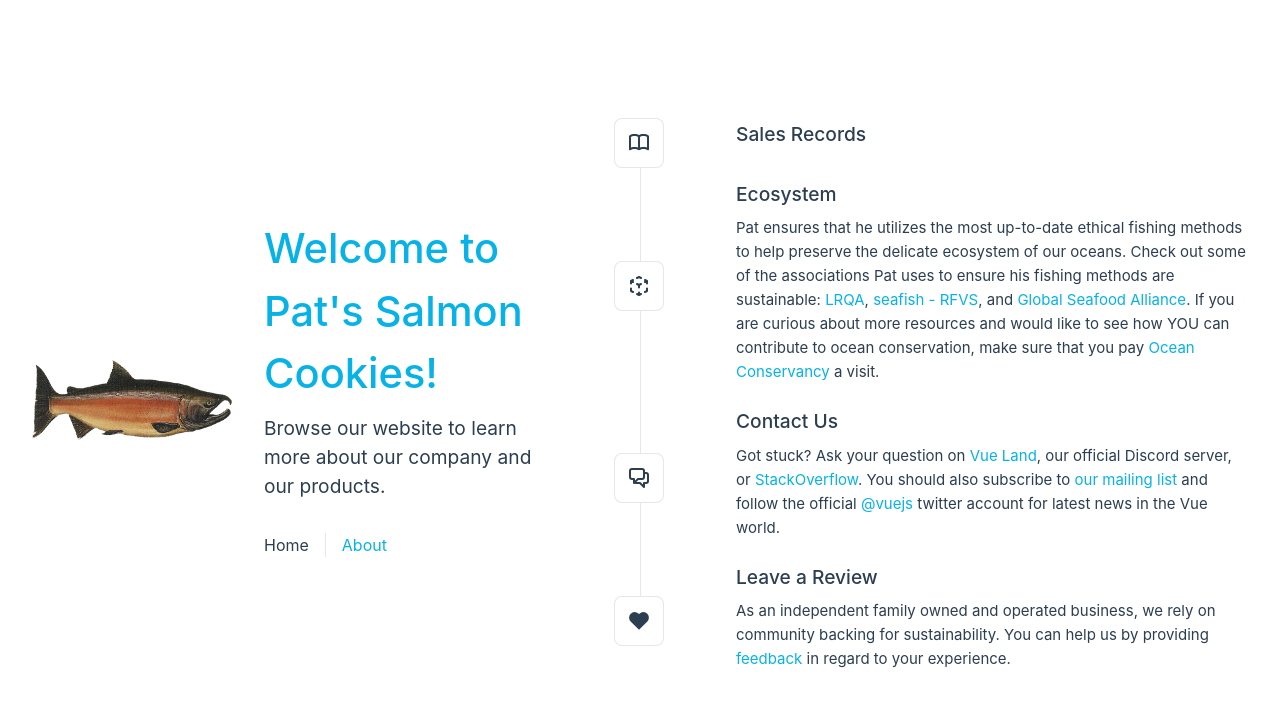
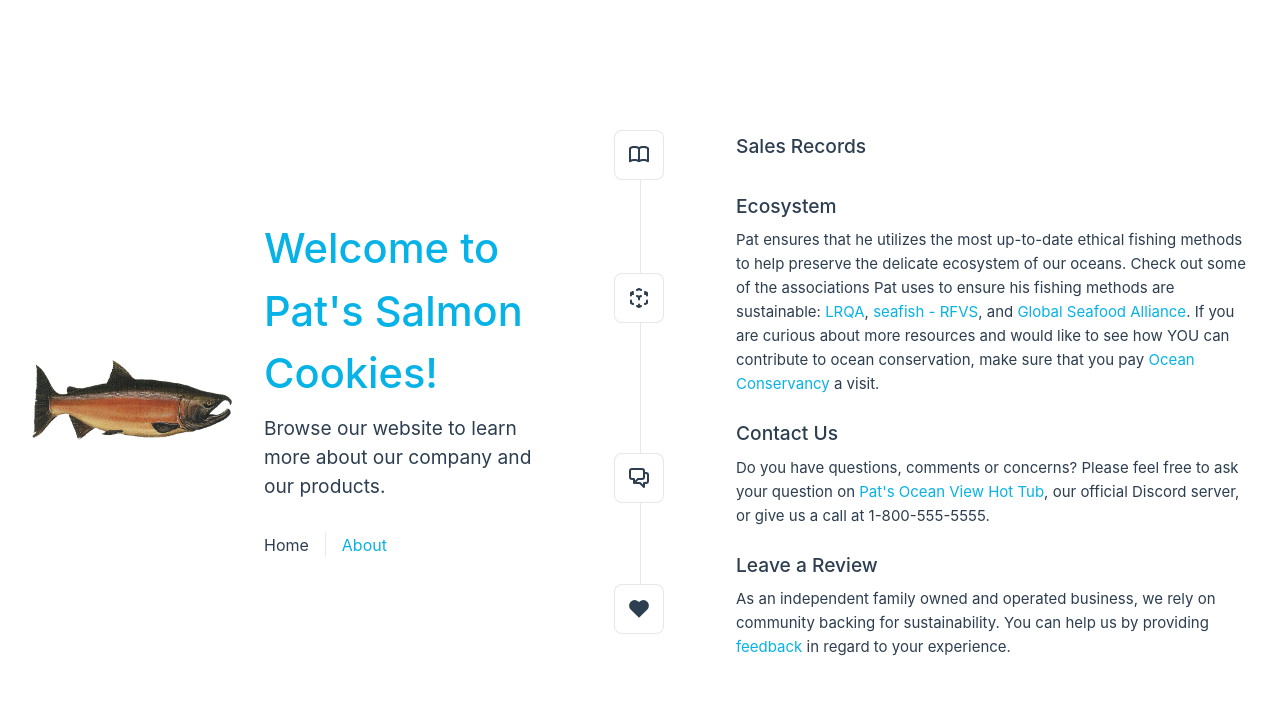
Before and after one commit to DocHolliday13x/vue-salmoncookies, a Vue app: page / in a window 1280 px wide. Shown: the top 706 px of the page. Built offline with nearby package versions, Linux system fonts and the light colour scheme.

Commit message:
updated Contact Us and Leave a Review

```diff
--- a/src/components/TheWelcome.vue
+++ b/src/components/TheWelcome.vue
@@ -59,16 +59,10 @@ import SupportIcon from './icons/IconSupport.vue'
     </template>
     <template #heading>Contact Us</template>
 
-    Got stuck? Ask your question on
-    <a href="https://chat.vuejs.org" target="_blank" rel="noopener">Vue Land</a>, our official
-    Discord server, or
-    <a href="https://stackoverflow.com/questions/tagged/vue.js" target="_blank" rel="noopener"
-      >StackOverflow</a
-    >. You should also subscribe to
-    <a href="https://news.vuejs.org" target="_blank" rel="noopener">our mailing list</a> and follow
-    the official
-    <a href="https://twitter.com/vuejs" target="_blank" rel="noopener">@vuejs</a>
-    twitter account for latest news in the Vue world.
+    Do you have questions, comments or concerns? Please feel free to ask your question on
+    <a href="https://discord.gg/j5y5vCwf" target="_blank" rel="noopener">Pat's Ocean View Hot Tub</a>, our official
+    Discord server, or give us a call at 1-800-555-5555.
+
   </WelcomeItem>
 
   <WelcomeItem>
@@ -79,7 +73,7 @@ import SupportIcon from './icons/IconSupport.vue'
 
     As an independent family owned and operated business, we rely on community backing for sustainability. You can help
     us by providing
-    <a href="https://vuejs.org/sponsor/" target="_blank" rel="noopener">feedback</a>
+    <a href="https://discord.gg/j5y5vCwf/" target="_blank" rel="noopener">feedback</a>
     in regard to your experience.
   </WelcomeItem>
 </template>
```
